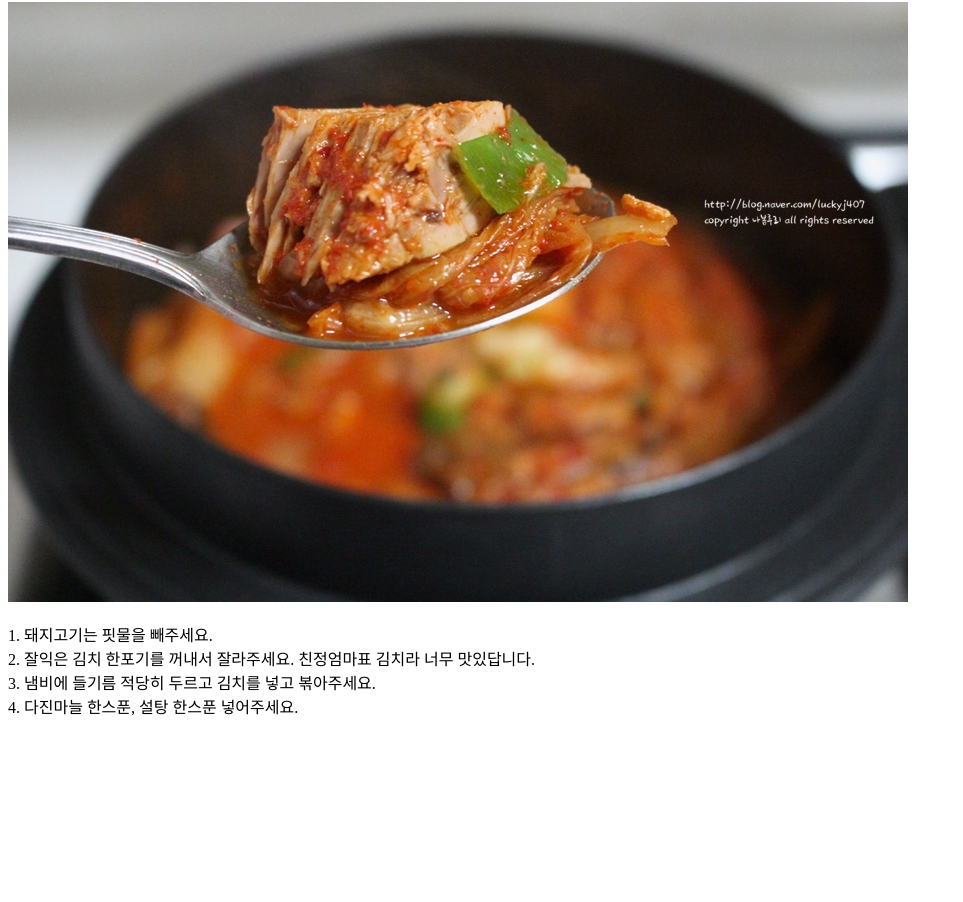
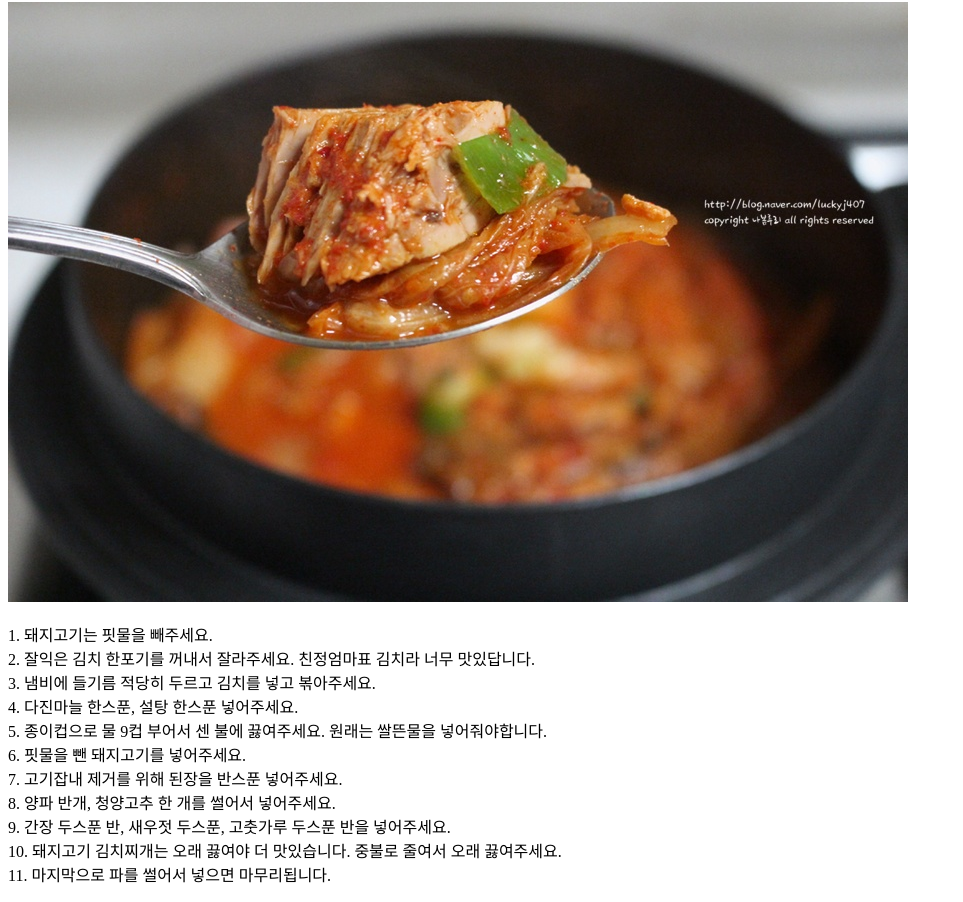
Before and after one commit to kwonkihon/PowerRanzo, a plain HTML site: page index.html in a window 1280 px wide. Shown: the part 87-989 px from the top of the page, without its empty margins (0-963 px from the left). Before the commit the page ends 821 px from the top, so only its background shows below. Drawn offline with Linux system fonts and the light colour scheme.

Commit message:
kihoon 1

```diff
--- a/index.html
+++ b/index.html
@@ -15,6 +15,13 @@
             2. 잘익은 김치 한포기를 꺼내서 잘라주세요. 친정엄마표 김치라 너무 맛있답니다.<br>
             3. 냄비에 들기름 적당히 두르고 김치를 넣고 볶아주세요.<br>
             4. 다진마늘 한스푼, 설탕 한스푼 넣어주세요.<br> <!-- 강문호 -->
+            5. 종이컵으로 물 9컵 부어서 센 불에 끓여주세요. 원래는 쌀뜬물을 넣어줘야합니다.<br>
+            6. 핏물을 뺀 돼지고기를 넣어주세요.<br>
+            7. 고기잡내 제거를 위해 된장을 반스푼 넣어주세요.<br>
+            8. 양파 반개, 청양고추 한 개를 썰어서 넣어주세요.<br>
+            9. 간장 두스푼 반, 새우젓 두스푼, 고춧가루 두스푼 반을 넣어주세요.<br>
+            10. 돼지고기 김치찌개는 오래 끓여야 더 맛있습니다. 중불로 줄여서 오래 끓여주세요.<br>
+            11. 마지막으로 파를 썰어서 넣으면 마무리됩니다.<br> <!--권기훈-->
         </p>
     </div>
 
```
